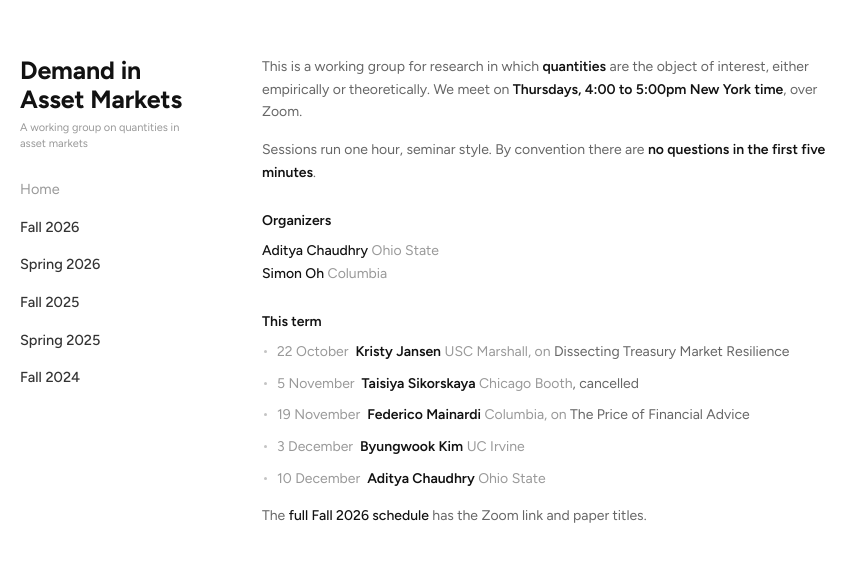
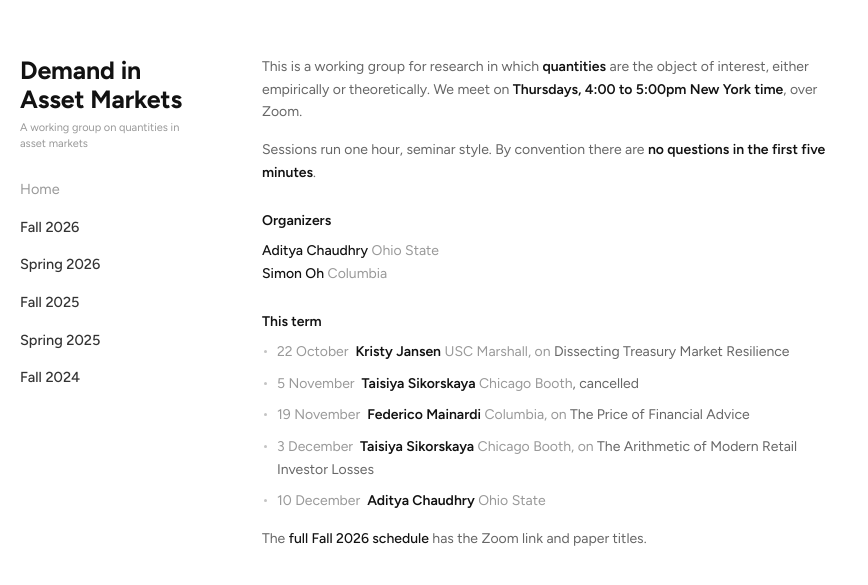
Before and after one commit to demandAP/demandAP.github.io, a Jekyll site: the page built from index.md, in a window 1280 px wide. Shown: the top 585 px of the page, without its empty margins (0-868 px from the left). Built offline with Jekyll 4.4.1, drawn with Linux system fonts in a browser that asks for light colours.

Commit message:
Fall 2026: Taisiya Sikorskaya takes the Dec 3 slot
Claude-Session: https://claude.ai/code/session_01V8XR2wSKbc96MrLQU8iG7C

```diff
--- a/index.md
+++ b/index.md
@@ -15,7 +15,7 @@ Sessions run one hour, seminar style. By convention there are **no questions in
 - *22 October* &nbsp;**Kristy Jansen** *USC Marshall, on* Dissecting Treasury Market Resilience
 - *5 November* &nbsp;**Taisiya Sikorskaya** *Chicago Booth*, cancelled
 - *19 November* &nbsp;**Federico Mainardi** *Columbia, on* The Price of Financial Advice
-- *3 December* &nbsp;**Byungwook Kim** *UC Irvine*
+- *3 December* &nbsp;**Taisiya Sikorskaya** *Chicago Booth, on* The Arithmetic of Modern Retail Investor Losses
 - *10 December* &nbsp;**Aditya Chaudhry** *Ohio State*
 
 The [full Fall 2026 schedule](2026F.html) has the Zoom link and paper titles.
```
Also changed, not shown: 2026F.md (+1 -1 lines).
